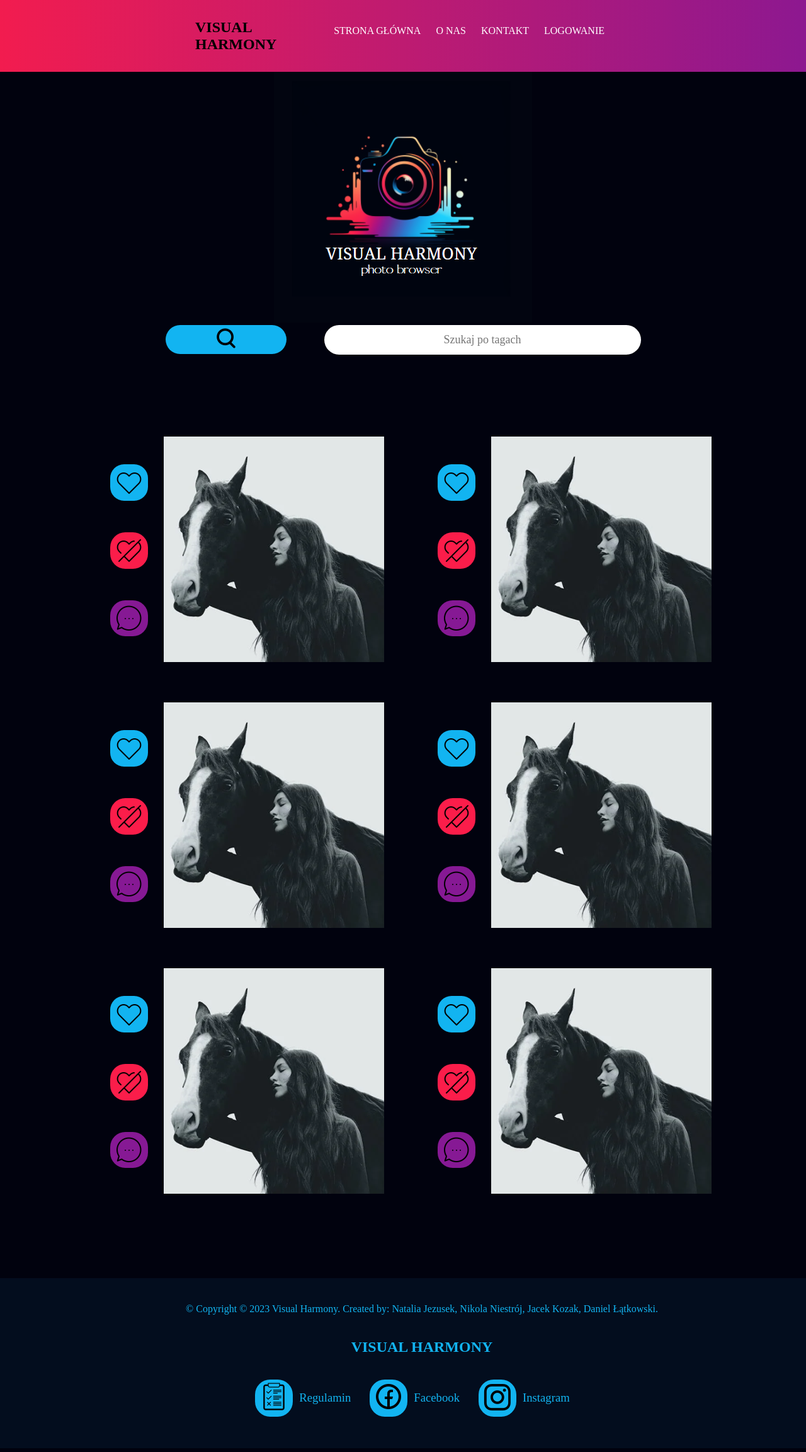
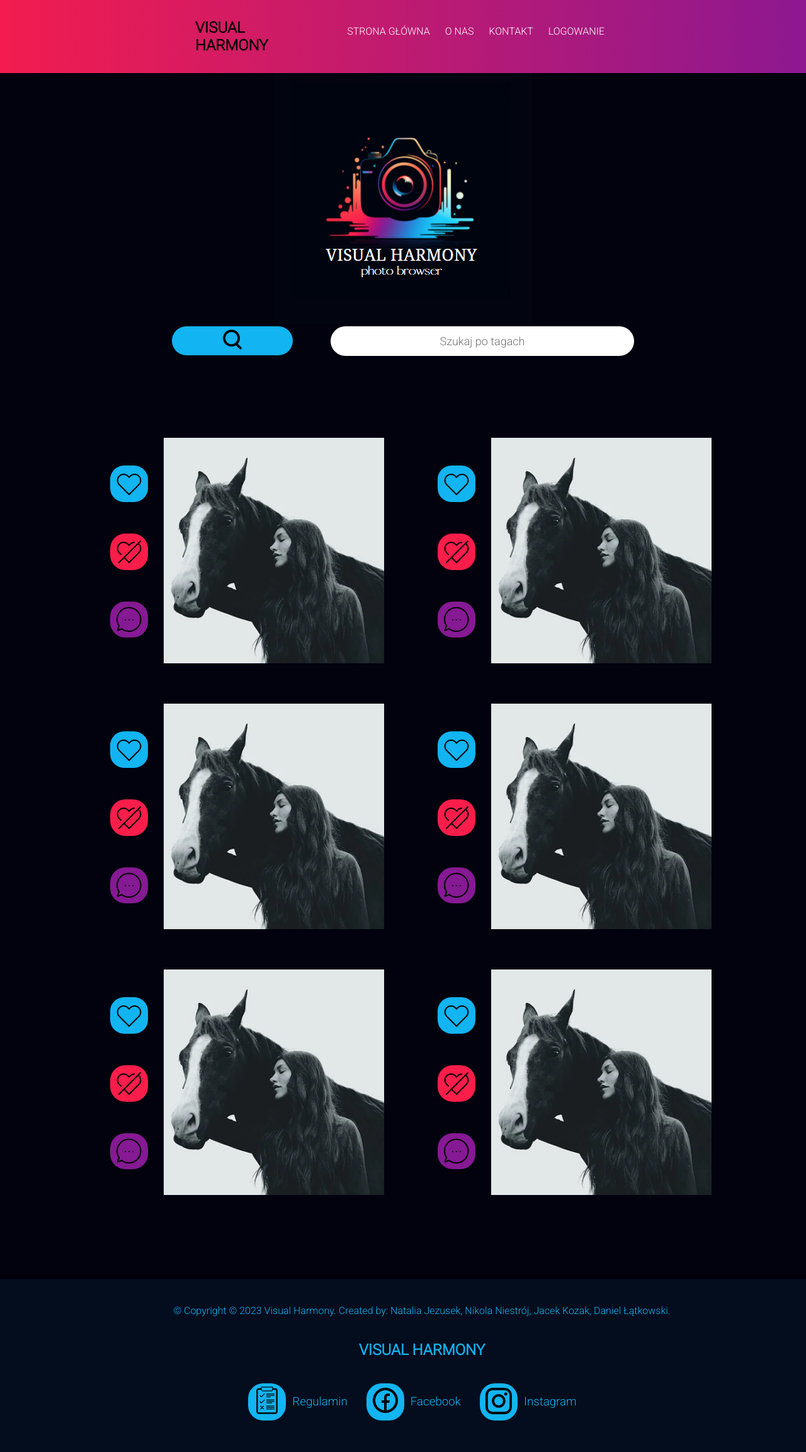
Before and after one commit to ObronnaSosna/VisualHarmony, a PHP site: page /index.php in a window 1280 px wide; the page is wider, and only the part inside the window is pictured. Shown: that part at 63% size. Run offline with PHP 8.4, Linux system fonts and the light colour scheme.

Commit message:
FontFamily_CHANGED

```diff
--- a/www/index.php
+++ b/www/index.php
@@ -6,6 +6,9 @@
     <meta name="viewport" content="width=device-width, initial-scale=1.0">
     <title>Moja Strona</title>
     <link rel="stylesheet" href="styles.css">
+    <link rel="preconnect" href="https://fonts.googleapis.com">
+<link rel="preconnect" href="https://fonts.gstatic.com" crossorigin>
+<link href="https://fonts.googleapis.com/css2?family=Roboto:wght@100;300&family=Ubuntu&display=swap" rel="stylesheet">
 </head>
 
 <body>
--- a/www/styles.css
+++ b/www/styles.css
@@ -1,5 +1,5 @@
 body {
-    font-family: Arial, sans-serif;
+    font-family: 'Roboto', sans-serif;
     margin: 0;
     padding: 0;
     background-color: rgba(1,2,14,255);
@@ -15,7 +15,7 @@ header {
 
 .title{
     margin-left:300px;
-    font-family: 'Times New Roman';
+    font-family: 'Roboto', sans-serif;
     font-weight: bold;
 }
 .navbar {
@@ -27,7 +27,7 @@ header {
     width: 600px;
     margin:10px;
     margin-right:300px;
-    font-family: 'Times New Roman'
+    font-family: 'Roboto', sans-serif;
 }
 
 .a-menu {
@@ -50,7 +50,7 @@ header {
 section {
     justify-content:center;
     text-align: center;
-    font-family: 'Times New Roman'
+    font-family: 'Roboto', sans-serif;
 }
 
 .magnifier {
@@ -77,7 +77,7 @@ section {
     margin-left:30px;
     border-radius: 24px;
     outline: none;
-    font-family: 'Times New Roman'
+    font-family: 'Roboto', sans-serif;
 }
 
 .searchbar:hover{
@@ -139,17 +139,17 @@ footer{
 
 .foot1{
     text-align: center;
-    font-family: 'Times New Roman'
+    font-family: 'Roboto', sans-serif;
 }
 
 .foot2{
     text-align: center;
-    font-family: 'Times New Roman'
+    font-family: 'Roboto', sans-serif;
 }
 
 .foot3{
     text-align: center;
-    font-family: 'Times New Roman';
+    font-family: 'Roboto', sans-serif;
     display: flex;
     flex-wrap: wrap;
     justify-content: center;
@@ -259,7 +259,7 @@ footer{
 h3 {
     font-weight: normal;
     color: #12b4f1;
-    font-family: 'Times New Roman'
+    font-family: 'Roboto', sans-serif;
 }
 
 
```
